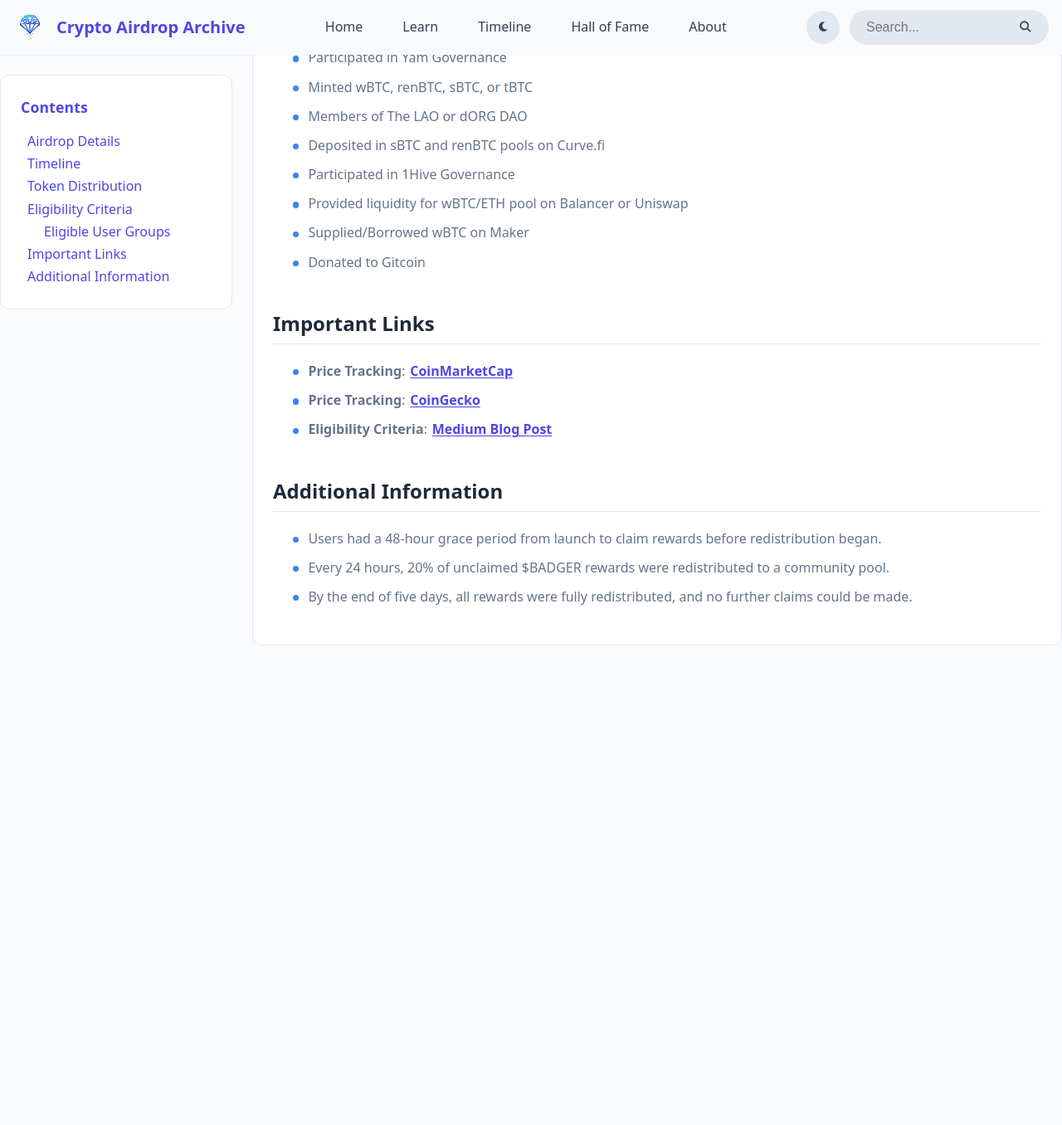
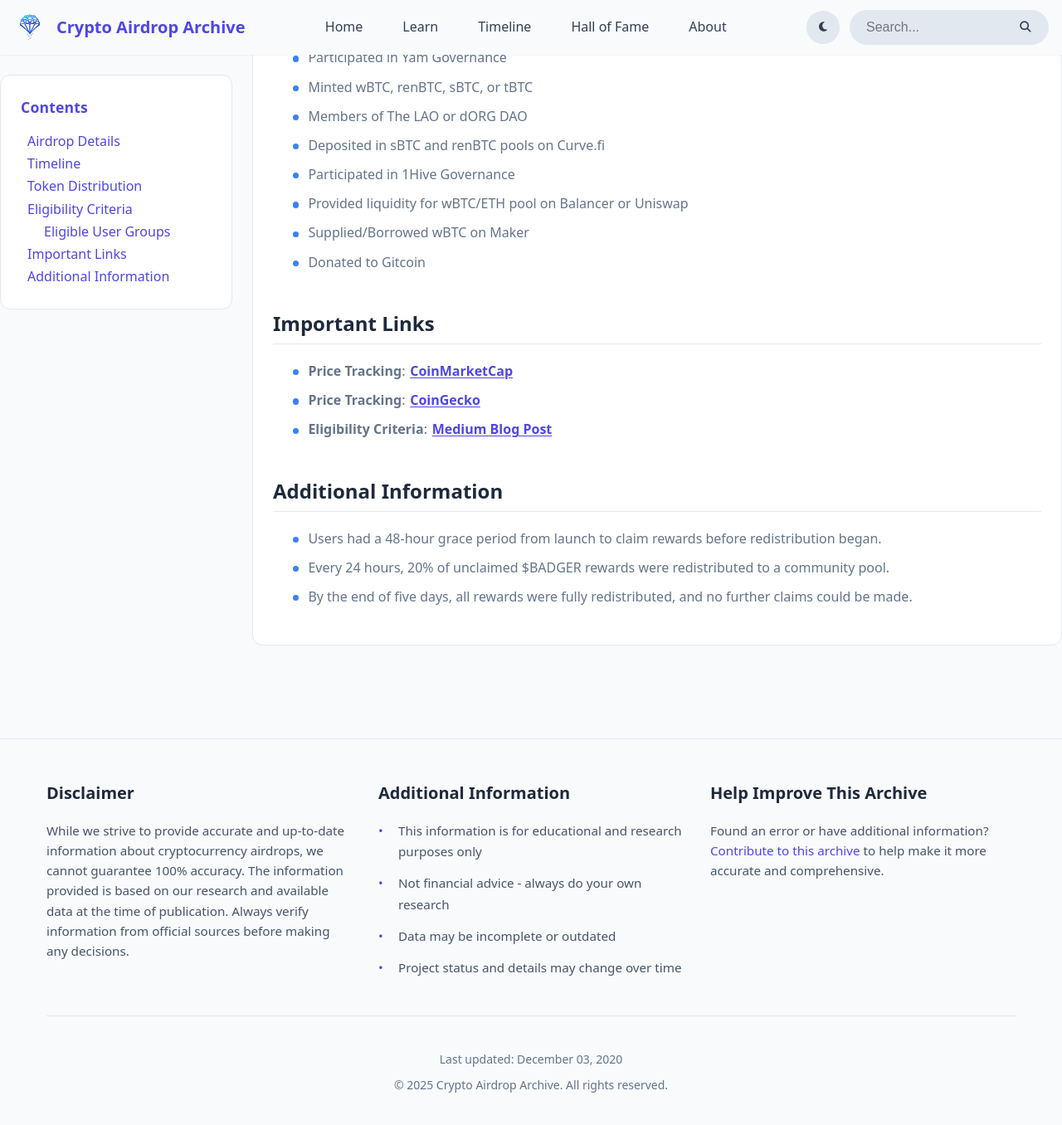
Before and after one commit to i-shivamsoni/airdrop-archive, a Jekyll site: the page built from _posts/2020-12-04-Badger-DAO.md, in a window 1280 px wide and 1400 px high, scrolled down 1533 px. Shown: the top 1356 px of the window at 83% size. Built offline with Jekyll 4.4.1, drawn with Linux system fonts in a browser that asks for light colours; before the commit the page ends 2383 px from its top, so only the background shows below that.

Commit message:
footer added

```diff
--- a/_layouts/about.html
+++ b/_layouts/about.html
@@ -269,7 +269,7 @@
         </div>
 
         <!-- Contact Section -->
-        <div class="about-section contact-section">
+        <div id="contact" class="about-section contact-section">
             <div class="section-header">
                 <div class="section-icon"><i class="fas fa-envelope"></i></div>
                 <h2>Contact Us</h2>
--- a/_layouts/post.html
+++ b/_layouts/post.html
@@ -214,5 +214,32 @@
       });
     });
   </script>
+  <footer class="post-footer">
+    <div class="container">
+      <div class="footer-content">
+        <div class="disclaimer">
+          <h3>Disclaimer</h3>
+          <p>While we strive to provide accurate and up-to-date information about cryptocurrency airdrops, we cannot guarantee 100% accuracy. The information provided is based on our research and available data at the time of publication. Always verify information from official sources before making any decisions.</p>
+        </div>
+        <div class="additional-info">
+          <h3>Additional Information</h3>
+          <ul>
+            <li>This information is for educational and research purposes only</li>
+            <li>Not financial advice - always do your own research</li>
+            <li>Data may be incomplete or outdated</li>
+            <li>Project status and details may change over time</li>
+          </ul>
+        </div>
+        <div class="contribution">
+          <h3>Help Improve This Archive</h3>
+          <p>Found an error or have additional information? <a href="/about/#contact" class="contribute-link">Contribute to this archive</a> to help make it more accurate and comprehensive.</p>
+        </div>
+      </div>
+      <div class="footer-bottom">
+        <p>Last updated: {{ page.date | date: "%B %d, %Y" }}</p>
+        <p class="copyright">© {{ site.time | date: '%Y' }} Crypto Airdrop Archive. All rights reserved.</p>
+      </div>
+    </div>
+  </footer>
 </body>
 </html>
--- a/assets/css/post.css
+++ b/assets/css/post.css
@@ -591,3 +591,103 @@
         width: 100%;
     } */
 }
+
+/* Footer Styles */
+.post-footer {
+  margin-top: 4rem;
+  padding: 3rem 0;
+  background-color: #f8fafc;
+  border-top: 1px solid #e2e8f0;
+}
+
+.post-footer .container {
+  max-width: 1200px;
+  margin: 0 auto;
+  padding: 0 1rem;
+}
+
+.footer-content {
+  display: grid;
+  grid-template-columns: repeat(auto-fit, minmax(300px, 1fr));
+  gap: 2rem;
+  margin-bottom: 2rem;
+}
+
+.footer-content h3 {
+  color: #1e293b;
+  font-size: 1.25rem;
+  margin-bottom: 1rem;
+  font-weight: 600;
+}
+
+.disclaimer p {
+  color: #475569;
+  line-height: 1.6;
+  font-size: 0.95rem;
+}
+
+.additional-info ul {
+  list-style: none;
+  padding: 0;
+  margin: 0;
+}
+
+.additional-info li {
+  color: #475569;
+  margin-bottom: 0.75rem;
+  padding-left: 1.5rem;
+  position: relative;
+  font-size: 0.95rem;
+}
+
+.additional-info li:before {
+  content: "•";
+  position: absolute;
+  left: 0;
+  color: #4f46e5;
+}
+
+.contribution p {
+  color: #475569;
+  line-height: 1.6;
+  font-size: 0.95rem;
+}
+
+.contribute-link {
+  color: #4f46e5;
+  text-decoration: none;
+  font-weight: 500;
+  transition: color 0.2s ease;
+}
+
+.contribute-link:hover {
+  color: #4338ca;
+  text-decoration: underline;
+}
+
+.footer-bottom {
+  text-align: center;
+  padding-top: 2rem;
+  border-top: 1px solid #e2e8f0;
+}
+
+.footer-bottom p {
+  color: #64748b;
+  font-size: 0.875rem;
+  margin: 0.5rem 0;
+}
+
+.copyright {
+  margin-top: 0.5rem;
+}
+
+/* Responsive adjustments */
+@media (max-width: 768px) {
+  .footer-content {
+    grid-template-columns: 1fr;
+  }
+
+  .post-footer {
+    padding: 2rem 0;
+  }
+}
```
